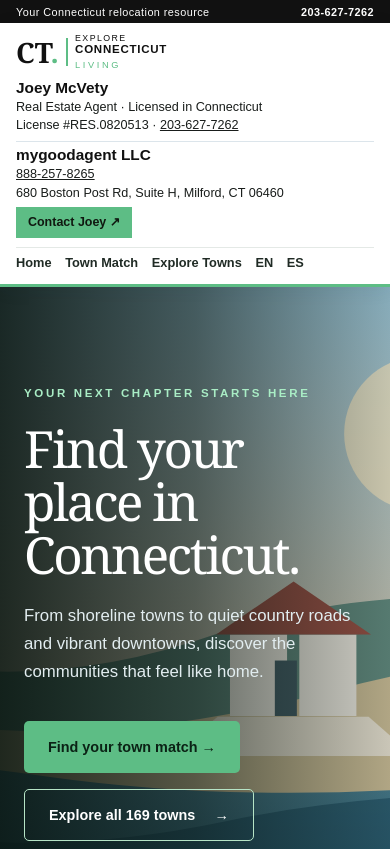
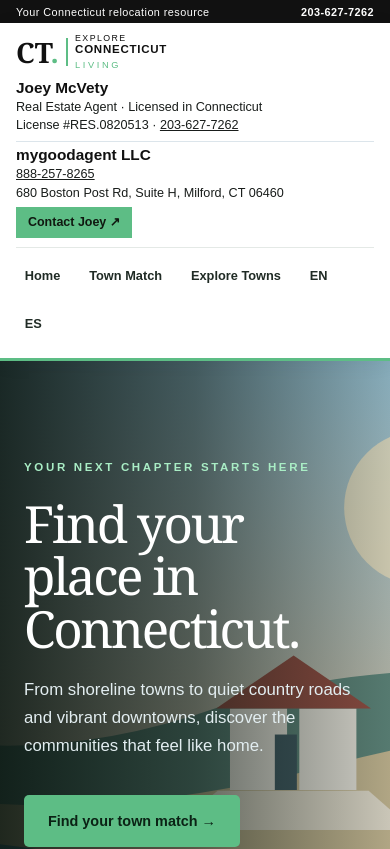
Before and after one commit to joeysellsct/Explore-Connecticut-Living, a Next.js app: page /en in a window 390 px wide. Shown: the top 849 px of the page. Built offline with nearby package versions, Linux system fonts and the light colour scheme.

Commit message:
Improve mobile navigation tap targets and keyboard focus visibility

```diff
--- a/app/globals.css
+++ b/app/globals.css
@@ -146,3 +146,12 @@
 
 /* Accessible visually hidden bot-trap field: excluded from normal tab order. */
 .match-honeypot{position:absolute!important;width:1px!important;height:1px!important;overflow:hidden!important;clip-path:inset(50%)!important;white-space:nowrap!important}
+
+/* Navigation usability and keyboard accessibility */
+:where(a,button,input,select,textarea):focus-visible{outline:3px solid #176b45;outline-offset:3px}
+.main-nav a{display:inline-flex;align-items:center;min-height:44px}
+@media(max-width:760px){
+ .brand-header .main-nav{row-gap:.25rem;column-gap:.7rem}
+ .brand-header .main-nav a{min-height:44px;padding:.35rem .55rem;border-radius:6px}
+ .brand-header .main-nav a:focus-visible{background:#eaf5ed}
+}
```
